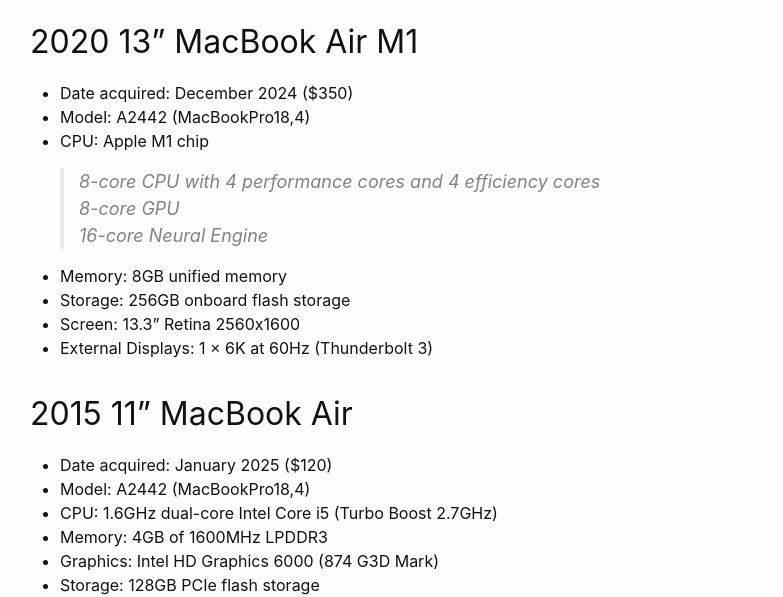
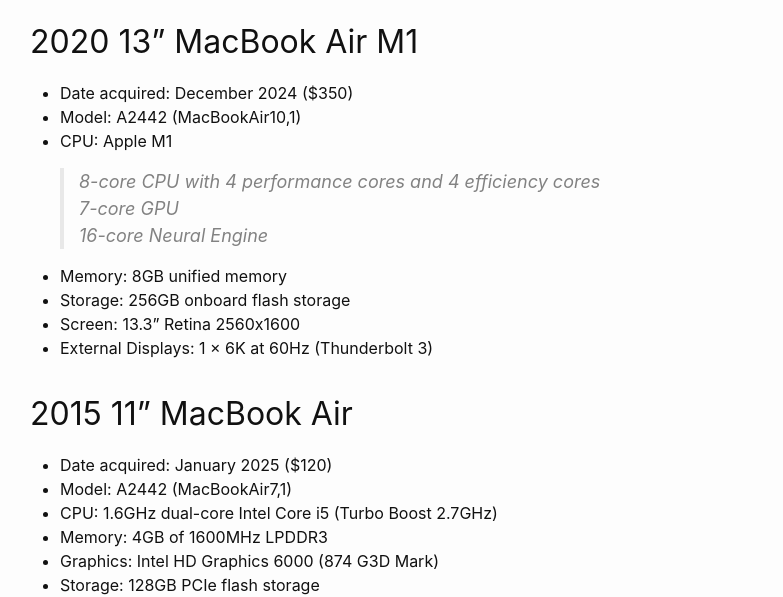
Before and after one commit to ekbann/ekbann.github.io, a Jekyll site: the page built from _posts/2024-02-11-my-computers.md, in a window 1280 px wide and 900 px high, scrolled down 1914 px. Shown: the part 153-750 px from the top of the window, without its empty margins (240-1023 px from the left). Built offline with Jekyll 4.4.1, drawn with Linux system fonts in a browser that asks for light colours; some of the changed text lies outside the part shown.

Commit message:
Update 2024-02-11-my-computers.md

```diff
--- a/_posts/2024-02-11-my-computers.md
+++ b/_posts/2024-02-11-my-computers.md
@@ -31,7 +31,7 @@ Comparable to: 15" MacBook Air M2 16GB/1TB; Education price $1,760 (R$8,800)
 
 - Date acquired: October 2024 ($1800)
 - Model: A2442 (MacBookPro18,4)
-- CPU: Apple M1 Max chip
+- CPU: Apple M1 Max
 
   > 10-core CPU with 8 performance cores and 2 efficiency cores
   > 24-core GPU
@@ -58,11 +58,11 @@ Comparable to: 14" MacBook Pro M4 10/10/16/24GB/512GB ($1,800)
 ## 2020 13" MacBook Air M1
 
 - Date acquired: December 2024 ($350)
-- Model: A2442 (MacBookPro18,4)
-- CPU: Apple M1 chip
+- Model: A2442 (MacBookAir10,1)
+- CPU: Apple M1
 
   > 8-core CPU with 4 performance cores and 4 efficiency cores
-  > 8-core GPU
+  > 7-core GPU
   > 16-core Neural Engine
 
 - Memory: 8GB unified memory
@@ -73,7 +73,7 @@ Comparable to: 14" MacBook Pro M4 10/10/16/24GB/512GB ($1,800)
 ## 2015 11" MacBook Air
 
 - Date acquired: January 2025 ($120)
-- Model: A2442 (MacBookPro18,4)
+- Model: A2442 (MacBookAir7,1)
 - CPU: 1.6GHz dual-core Intel Core i5 (Turbo Boost 2.7GHz)
 - Memory: 4GB of 1600MHz LPDDR3
 - Graphics: Intel HD Graphics 6000 (874 G3D Mark)
```
